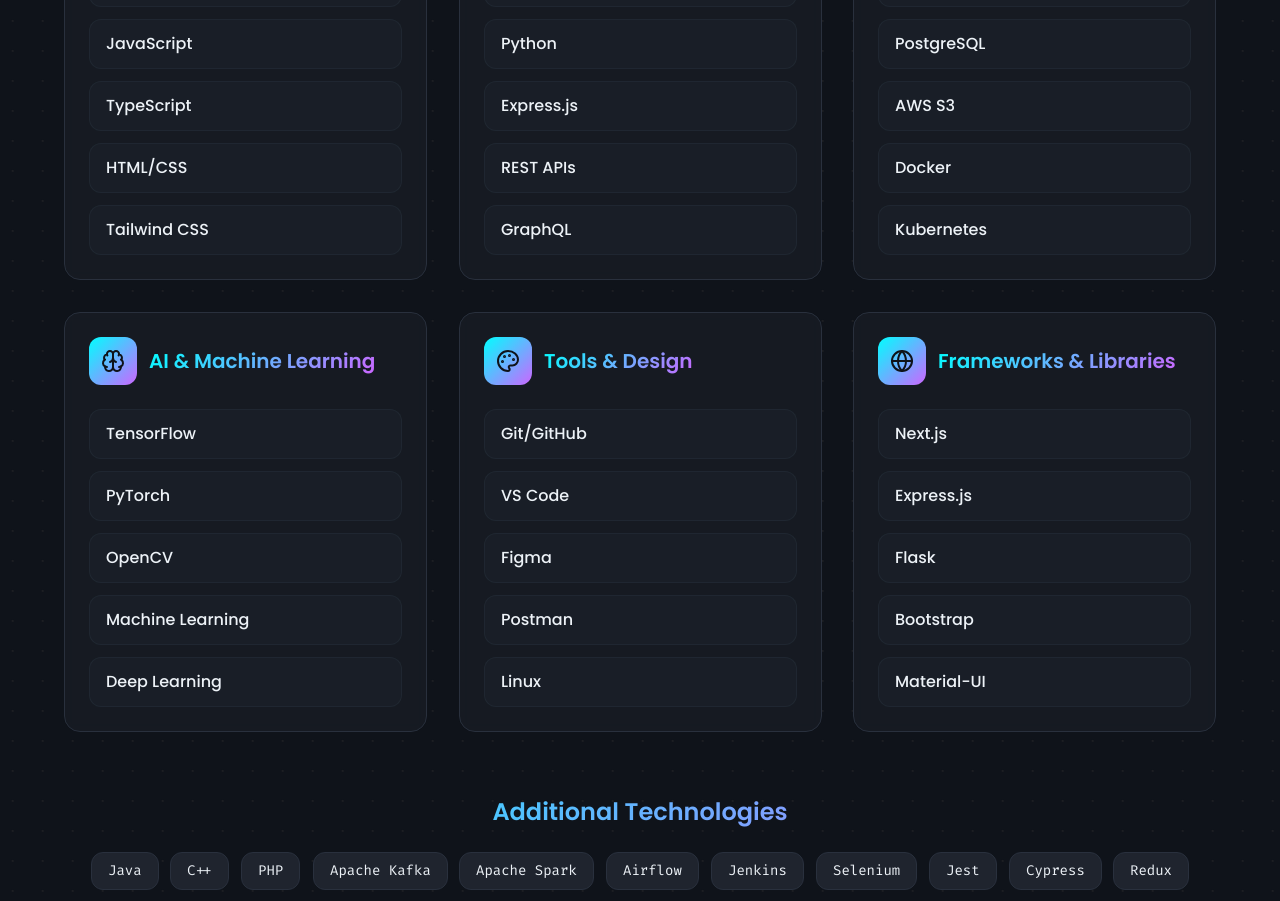
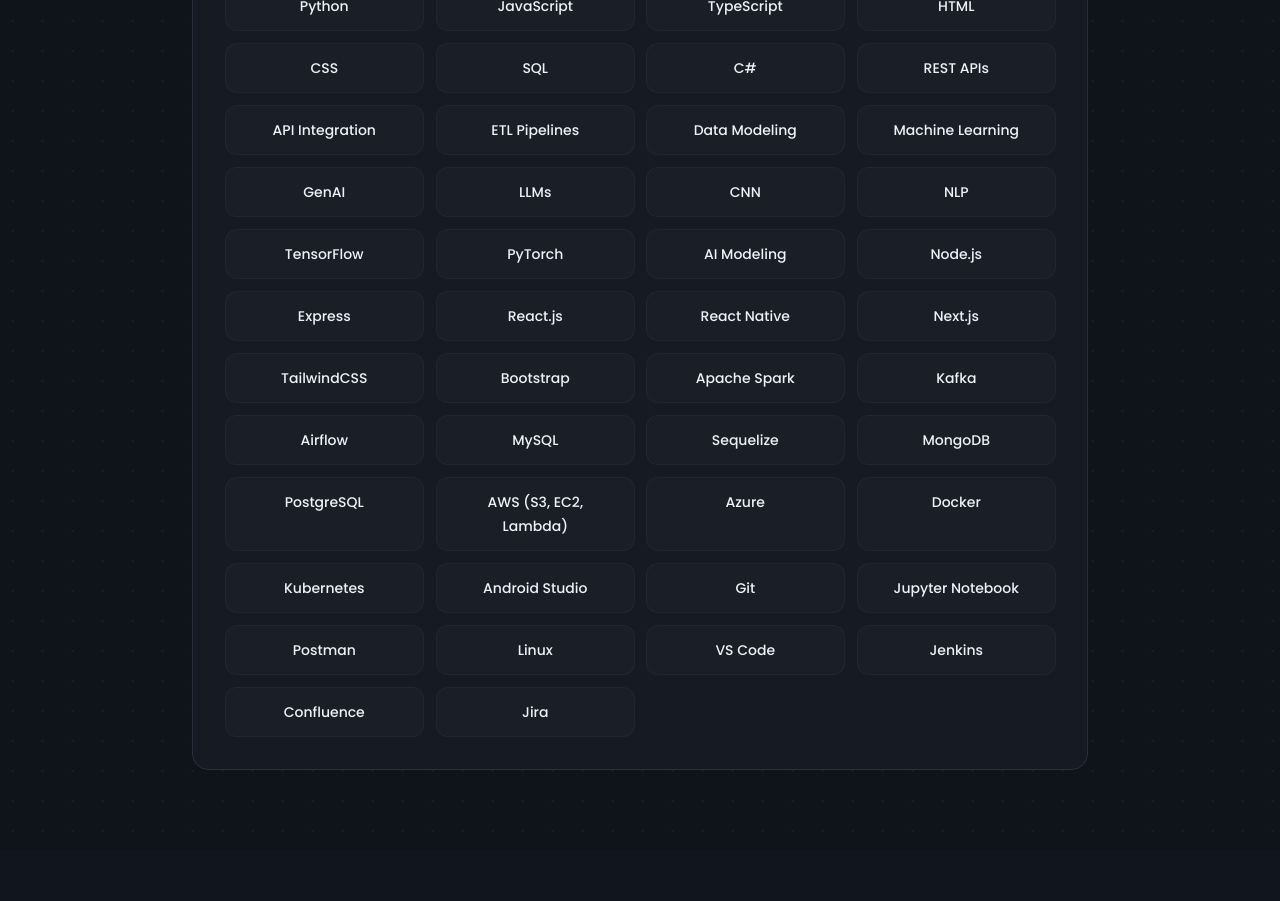
Before and after one commit to kavin2057/portfolio-7, a React (Vite) app: page / in a window 1280 px wide. Shown: the part 2060-2961 px from the top of the page. Built offline with nearby package versions, Linux system fonts and the light colour scheme.

Commit message:
Update skills data
Update the skills data structure to include new categories and skills.

```diff
--- a/src/components/Skills.tsx
+++ b/src/components/Skills.tsx
@@ -7,36 +7,21 @@ const Skills = () => {
     triggerOnce: true,
   });
 
-const skillCategories = [
+  const skillCategories = [
     {
       icon: Code,
-      title: 'Frontend Development',
-      skills: ['React.js', 'JavaScript', 'TypeScript', 'HTML/CSS', 'Tailwind CSS']
-    },
-    {
-      icon: Server,
-      title: 'Backend Development',
-      skills: ['Node.js', 'Python', 'Express.js', 'REST APIs', 'GraphQL']
-    },
-    {
-      icon: Database,
-      title: 'Database & Cloud',
-      skills: ['MongoDB', 'PostgreSQL', 'AWS S3', 'Docker', 'Kubernetes']
-    },
-    {
-      icon: Brain,
-      title: 'AI & Machine Learning',
-      skills: ['TensorFlow', 'PyTorch', 'OpenCV', 'Machine Learning', 'Deep Learning']
-    },
-    {
-      icon: Palette,
-      title: 'Tools & Design',
-      skills: ['Git/GitHub', 'VS Code', 'Figma', 'Postman', 'Linux']
-    },
-    {
-      icon: Globe,
-      title: 'Frameworks & Libraries',
-      skills: ['Next.js', 'Express.js', 'Flask', 'Bootstrap', 'Material-UI']
+      title: 'Skills',
+      skills: [
+        'Python', 'JavaScript', 'TypeScript', 'HTML', 'CSS', 'SQL', 'C#',
+        'REST APIs', 'API Integration', 'ETL Pipelines', 'Data Modeling',
+        'Machine Learning', 'GenAI', 'LLMs', 'CNN', 'NLP', 'TensorFlow', 'PyTorch', 'AI Modeling',
+        'Node.js', 'Express', 'React.js', 'React Native', 'Next.js',
+        'TailwindCSS', 'Bootstrap', 'Apache Spark', 'Kafka', 'Airflow',
+        'MySQL', 'Sequelize', 'MongoDB', 'PostgreSQL',
+        'AWS (S3, EC2, Lambda)', 'Azure', 'Docker', 'Kubernetes',
+        'Android Studio', 'Git', 'Jupyter Notebook', 'Postman',
+        'Linux', 'VS Code', 'Jenkins', 'Confluence', 'Jira'
+      ]
     }
   ];
 
@@ -55,58 +40,37 @@ const skillCategories = [
           </p>
         </div>
 
-        <div className="grid md:grid-cols-2 lg:grid-cols-3 gap-8">
+        <div className="max-w-4xl mx-auto">
           {skillCategories.map((category, categoryIndex) => (
             <div
               key={category.title}
-              className={`bg-card/80 backdrop-blur-sm border border-border rounded-2xl p-6 hover:scale-105 transition-all duration-500 hover:shadow-lg hover:border-primary/30 ${
+              className={`bg-card/80 backdrop-blur-sm border border-border rounded-2xl p-8 hover:scale-[1.02] transition-all duration-500 hover:shadow-lg hover:border-primary/30 ${
                 inView ? 'animate-scale-in' : 'opacity-0'
               }`}
               style={{ animationDelay: `${categoryIndex * 100}ms` }}
             >
-              <div className="flex items-center gap-3 mb-6">
+              <div className="flex items-center justify-center gap-3 mb-8">
                 <div className="p-3 bg-gradient-primary rounded-xl">
-                  <category.icon className="w-6 h-6 text-background" />
+                  <category.icon className="w-8 h-8 text-background" />
                 </div>
-                <h3 className="text-xl font-semibold gradient-text">{category.title}</h3>
+                <h3 className="text-2xl font-bold gradient-text">{category.title}</h3>
               </div>
 
-              <div className="grid grid-cols-1 gap-3">
+              <div className="grid grid-cols-2 md:grid-cols-3 lg:grid-cols-4 gap-3">
                 {category.skills.map((skill, skillIndex) => (
                   <div
                     key={skill}
-                    className={`px-4 py-3 bg-secondary/50 rounded-lg border border-border/50 hover:border-primary/30 transition-all duration-300 ${
+                    className={`px-4 py-3 bg-secondary/50 rounded-lg border border-border/50 hover:border-primary/30 transition-all duration-300 text-center ${
                       inView ? 'animate-scale-in' : 'opacity-0'
                     }`}
-                    style={{ animationDelay: `${(categoryIndex * 200) + (skillIndex * 100)}ms` }}
+                    style={{ animationDelay: `${200 + (skillIndex * 50)}ms` }}
                   >
-                    <span className="font-medium text-foreground">{skill}</span>
+                    <span className="font-medium text-foreground text-sm">{skill}</span>
                   </div>
                 ))}
               </div>
             </div>
           ))}
-        </div>
-
-        {/* Additional Skills Tags */}
-        <div className={`mt-16 text-center transition-all duration-1000 ${inView ? 'animate-fade-in-up animate-delay-500' : 'opacity-0'}`}>
-          <h3 className="text-2xl font-semibold mb-6 gradient-text">Additional Technologies</h3>
-          <div className="flex flex-wrap justify-center gap-3">
-            {[
-              'Java', 'C++', 'PHP', 'Apache Kafka', 'Apache Spark', 'Airflow', 'Jenkins',
-              'Selenium', 'Jest', 'Cypress', 'Redux', 'Zustand', 'Socket.io', 'WebRTC'
-            ].map((tech, index) => (
-              <span
-                key={tech}
-                className={`px-4 py-2 bg-secondary border border-border rounded-lg font-code text-sm hover:bg-accent transition-colors duration-300 ${
-                  inView ? 'animate-scale-in' : 'opacity-0'
-                }`}
-                style={{ animationDelay: `${600 + (index * 50)}ms` }}
-              >
-                {tech}
-              </span>
-            ))}
-          </div>
         </div>
       </div>
     </section>
```
